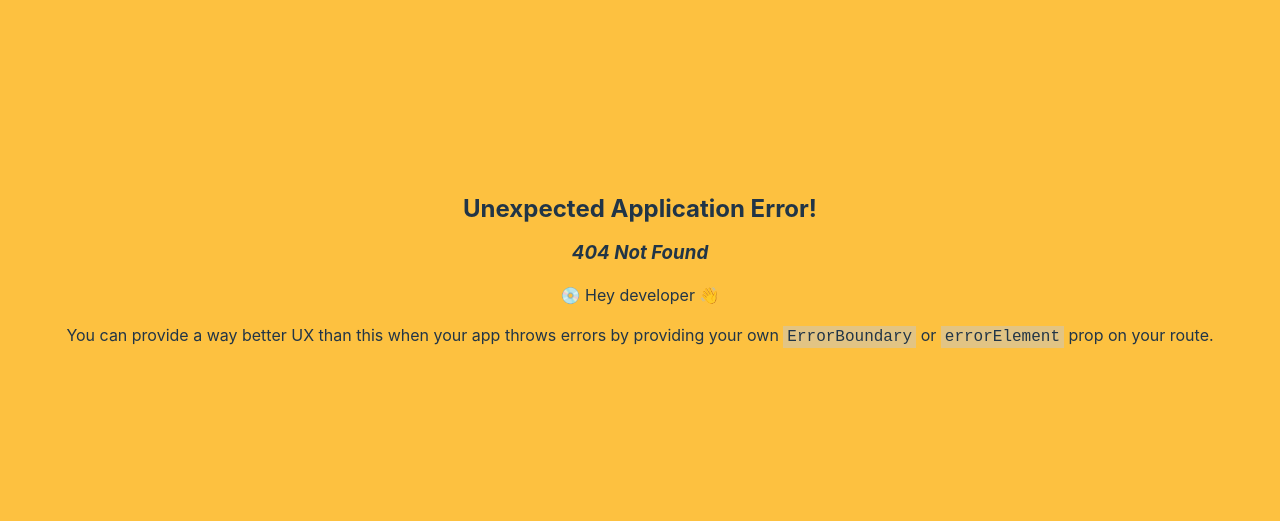
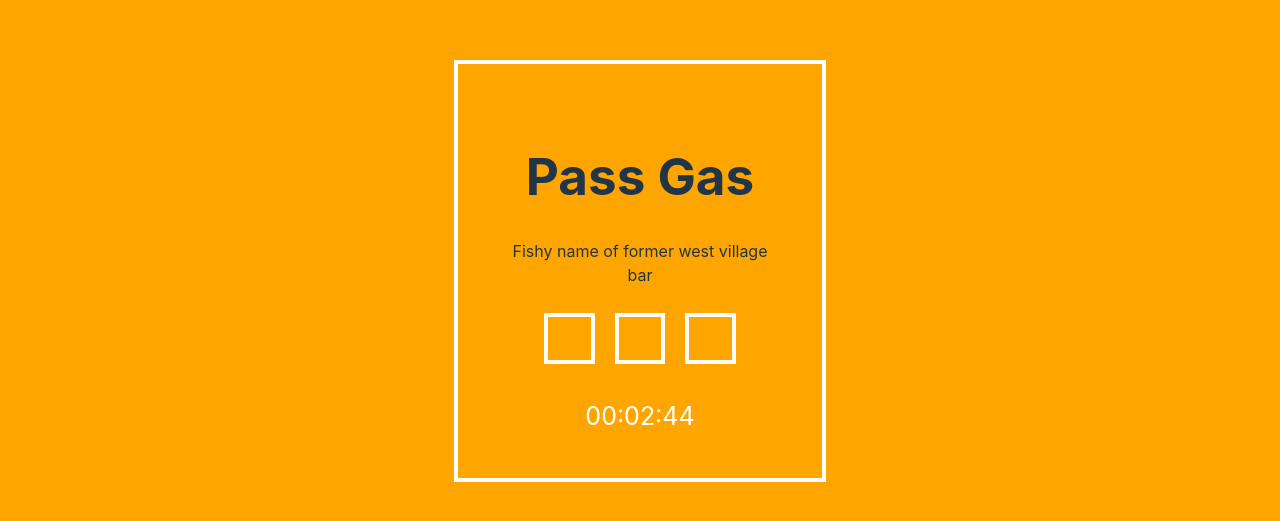
Before and after one commit to mahmudulhaquequdrati/word-game-2-frontend, a React (Vite) app: page /word-match in a window 1280 px wide. Before the commit this address had no page. Shown: the part 129-650 px from the top of the page. Built offline with nearby package versions, Linux system fonts and the light colour scheme.

Commit message:
added game part

```diff
--- a/src/components/days/Days.css
+++ b/src/components/days/Days.css
@@ -1,5 +1,5 @@
 .body {
-  background-color: rgb(253, 193, 64);
+  background-color: #ffa500;
 }
 .days-container {
   /* max-width: 570px; */
@@ -7,7 +7,7 @@
   border: 4px solid rgb(253, 253, 253);
   border-radius: 10px;
   padding: 20px 37px;
-  background-color: rgb(253, 193, 64);
+  background-color: #ffa500;
   /* box-shadow: 0 5px 10px rgba(0, 0, 0, 0.1); */
   margin-left: -13px;
 }
--- a/src/components/home/Home.css
+++ b/src/components/home/Home.css
@@ -6,7 +6,7 @@
   border-radius: 10px;
   padding: 20px 30px;
   padding-top: 100px;
-  background-color: rgb(253, 193, 64);
+  background-color: #ffa500;
   /* box-shadow: 0 5px 10px rgba(0, 0, 0, 0.1); */
 }
 
--- a/src/components/login/Login.css
+++ b/src/components/login/Login.css
@@ -15,7 +15,7 @@
   border-radius: 10px;
 
   padding: 20px 27px;
-  background-color: rgb(253, 193, 64);
+  background-color: #ffa500;
   /* box-shadow: 0 5px 10px rgba(0, 0, 0, 0.1); */
 }
 
--- a/src/components/register/Regsiter.css
+++ b/src/components/register/Regsiter.css
@@ -15,7 +15,7 @@
   border-radius: 10px;
 
   padding: 20px 27px;
-  background-color: rgb(253, 193, 64);
+  background-color: #ffa500;
   /* box-shadow: 0 5px 10px rgba(0, 0, 0, 0.1); */
 }
 
--- /dev/null
+++ b/src/components/word-match/WordMatch.css
@@ -0,0 +1,41 @@
+.box {
+  border: 4px solid rgb(255, 255, 255);
+  width: 25%;
+  padding: 50px;
+  margin: auto;
+}
+
+.word-box {
+  display: flex;
+  width: 80%;
+  margin: auto;
+}
+.word-box input {
+  width: 50%;
+  margin: 10px;
+  padding: 10px;
+  background-color: #ffa500;
+  border: 4px solid rgb(255, 252, 252);
+  font-size: 20px;
+  font-weight: bold;
+}
+
+.time {
+  margin-top: 30px;
+  font-size: 25px;
+  color: white;
+}
+
+/* ----MOBILE------ */
+@media screen and (max-width: 576px) {
+  .box {
+    width: 80%;
+    margin-left: -24px;
+  }
+
+  .word-box {
+    display: flex;
+    width: 90%;
+    margin: auto;
+  }
+}
--- /dev/null
+++ b/src/components/word-match/WordMatch.jsx
@@ -0,0 +1,33 @@
+import React from "react";
+import "./WordMatch.css";
+const WordMatch = () => {
+  const words = [
+    {
+      word: "B",
+    },
+    {
+      word: "A",
+    },
+    {
+      word: "R",
+    },
+  ];
+  return (
+    <div className="box">
+      <h1>Pass Gas</h1>
+      <div>
+        <p>Fishy name of former west village bar</p>
+      </div>
+      <div className="word-box">
+        {words.map((word) => (
+          <>
+            <input type="text" name="" id="" />
+          </>
+        ))}
+      </div>
+      <div className="time">00:02:44</div>
+    </div>
+  );
+};
+
+export default WordMatch;
--- a/src/index.css
+++ b/src/index.css
@@ -30,7 +30,7 @@ body {
   place-items: center;
   min-width: 320px;
   min-height: 100vh;
-  background-color: #fdc140;
+  background-color: #ffa500;
 }
 
 h1 {
--- a/src/routes/Routes.jsx
+++ b/src/routes/Routes.jsx
@@ -3,6 +3,7 @@ import Days from "../components/days/Days";
 import Home from "../components/home/Home";
 import Login from "../components/login/Login";
 import Register from "../components/register/Register";
+import WordMatch from "../components/word-match/WordMatch";
 
 export const router = createBrowserRouter([
   {
@@ -21,4 +22,8 @@ export const router = createBrowserRouter([
     path: "/days",
     element: <Days></Days>,
   },
+  {
+    path: "/word-match",
+    element: <WordMatch></WordMatch>,
+  },
 ]);
```
